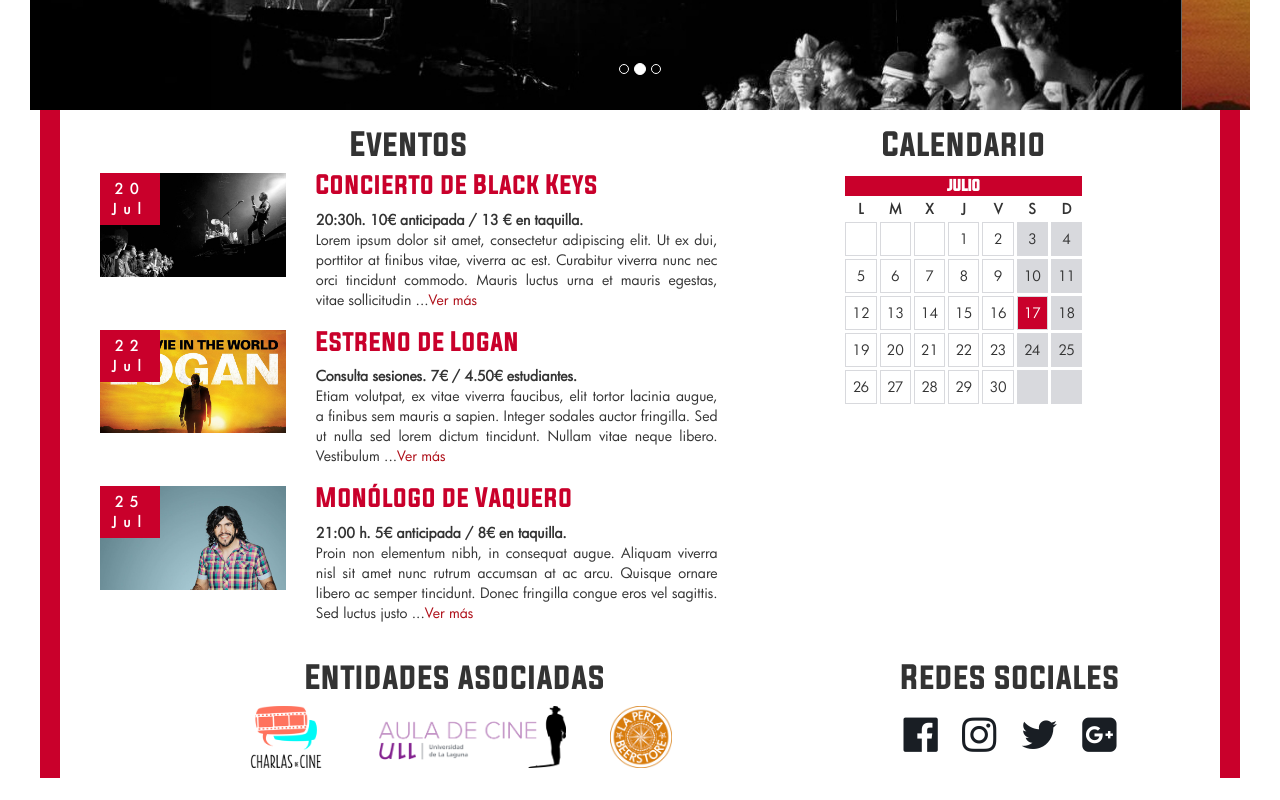
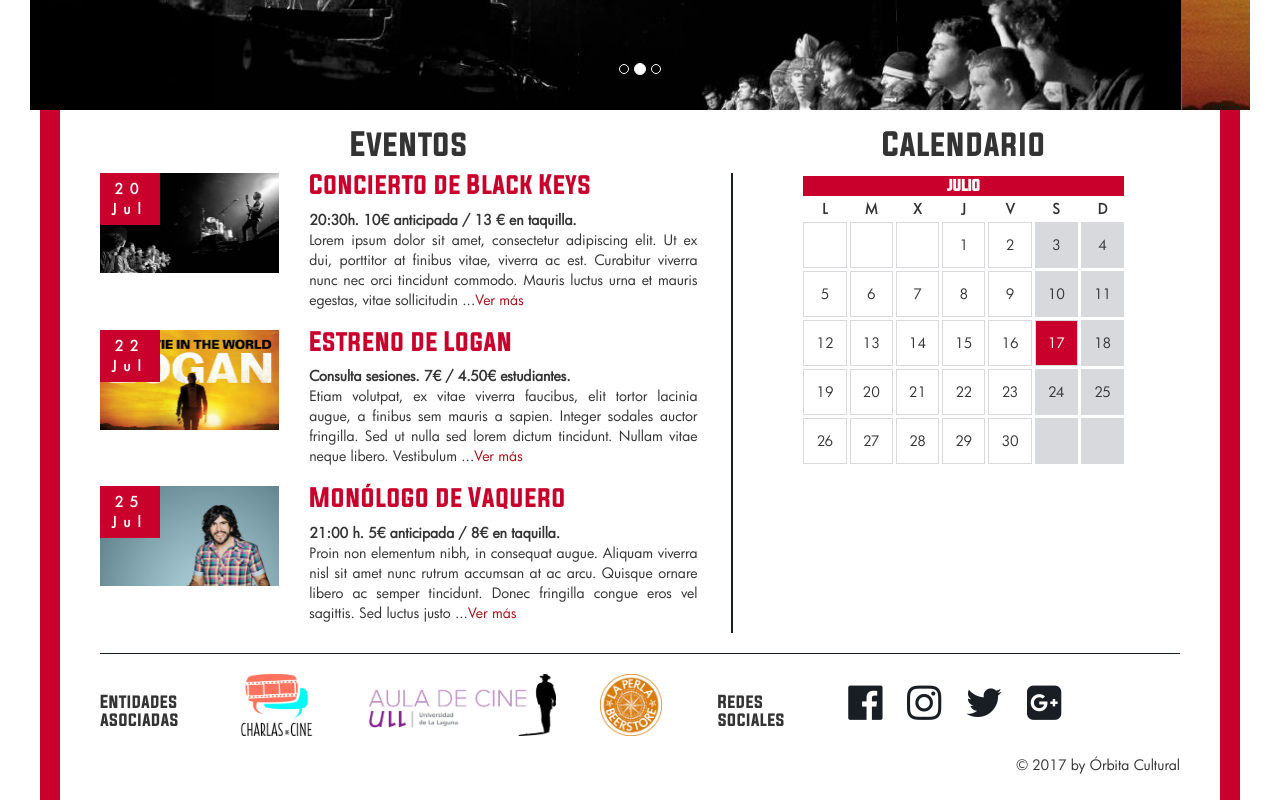
Before and after one commit to irbian/orbita, a plain HTML site: page index.html in a window 1280 px wide. Shown: the part 542-1342 px from the top of the page. Before the commit the page ends 1320 px from the top, so only its background shows below. Drawn offline with nearby package versions, Linux system fonts and the light colour scheme.

Commit message:
Tweaking styles

```diff
--- a/css/main.css
+++ b/css/main.css
@@ -206,6 +206,13 @@
 }
 
 /* Events */
+
+.events-inner {
+    overflow-y: scroll;
+    padding-right: 20px;
+    max-height: 460px;
+}
+
 .event {
     margin-bottom: 20px;
 }
@@ -241,6 +248,12 @@
     text-align: justify;
 }
 
+.spacer {
+    position: absolute;
+    border: 1px solid #191e24;
+    height: 460px;
+    right: 0;
+}
 
 /* Calendar */
 .calendar table {
@@ -256,7 +269,7 @@
 
 .calendar td {
     border: 1px solid #d8d9dd;
-    padding: 6px;
+    padding: 12px;
 }
 .calendar td:nth-child(6),
 .calendar td:nth-child(7) {
@@ -279,13 +292,38 @@
     margin-bottom: 10px;
 }
 
+.contact .data-wrapper {
+    border-right: 1px solid #191e24;
+}
+
+.contact .send {
+    text-align: right;
+    color: #c9002b;
+    display: block;
+    font-size: 16px;
+}
+
 /* About us */
 .about-us p {
     text-align: justify;
 }
 
+.about-us {
+    border-left: 1px solid #191e24;
+}
 
 /* Footer */
+#footer {
+    border-top: 1px solid #191e24;
+    margin-top: 20px;
+    padding-top: 20px;
+}
+
+#footer h2 {
+    font-size: 16px;
+    text-align: left;
+}
+
 .social {
     text-align: center;
 }
@@ -311,7 +349,10 @@
 }
 
 
-
+.copyright {
+    margin: 15px 0;
+    text-align: right;
+}
 
 
 
--- a/footer.html
+++ b/footer.html
@@ -1,17 +1,24 @@
 <div class="row">
-    <div class="col-sm-12 col-md-8 entities">
-        <h2>Entidades asociadas</h2>
-        <div class="entities-inner">
+    <div class="col-md-12 col-lg-7 entities row">
+        <h2 class="col-sm-2">Entidades asociadas</h2>
+        <div class="col-sm-10 entities-inner">
             <a href="#" target="_blank"><img class="" src="./img/charlas-de-cine.png" alt="Charlas de cine"></a>
             <a href="#" target="_blank"><img class="" src="./img/logo-aula-principal.png" alt="Aula de cine"></a>
             <a href="#" target="_blank"><img class="" src="./img/la-perla-beerstore-la-laguna-tenerife-logo.png" alt="La perla Beerstore"></a>
         </div>
     </div>
-    <div class="col-sm-12 col-md-4 social">
-        <h2>Redes sociales</h2>
-        <a href="#" target="_blank"><i class="fa fa-facebook-official"></i></a>
-        <a href="#" target="_blank"><i class="fa fa-instagram"></i></a>
-        <a href="#" target="_blank"><i class="fa fa-twitter"></i></a>
-        <a href="#" target="_blank"><i class="fa fa-google-plus-square"></i></a>
+    <div class="col-md-12 col-lg-5 social row">
+        <h2 class="col-sm-2">Redes sociales</h2>
+        <div class="col-sm-10">
+            <a href="#" target="_blank"><i class="fa fa-facebook-official"></i></a>
+            <a href="#" target="_blank"><i class="fa fa-instagram"></i></a>
+            <a href="#" target="_blank"><i class="fa fa-twitter"></i></a>
+            <a href="#" target="_blank"><i class="fa fa-google-plus-square"></i></a>
+        </div>
     </div>
 </div>
+<div class="row">
+    <div class="col-sm-12 copyright">
+        © 2017 by Órbita Cultural
+    </div>
+</div>
--- a/header.html
+++ b/header.html
@@ -4,7 +4,7 @@
 <div class="col-sm-9 col-md-7 nav-wrapper">
     <ul class="nav nav-pills">
         <li class="home"><a href="./index.html">Inicio</a></li>
-        <li class="about-us"><a href="./about-us.html">Quiénes somos</a></li>
+        <li class="about-us-link"><a href="./about-us.html">Quiénes somos</a></li>
         <li class="programmation"><a href="./events.html">Programación</a></li>
         <li class="contact"><a href="./contact.html">Contacto</a></li>
     </ul>
--- a/index.html
+++ b/index.html
@@ -96,6 +96,8 @@
                 <div class="row">
                     <div class="events col-md-7">
                         <h2>Eventos</h2>
+                        <div class="events-inner">
+                            <div class="spacer"></div>
                             <div class="event row">
                                 <div class="image col-sm-4">
                                     <img src="./img/concierto-reversed.jpeg" alt="Concierto de Black Keys" />
@@ -136,6 +138,50 @@
                                     <h3>Monólogo de Vaquero</h3>
                                     <div class="metadata">21:00 h. 5€ anticipada / 8€ en taquilla.</div>
                                     <div class="description">Proin non elementum nibh, in consequat augue. Aliquam viverra nisl sit amet nunc rutrum accumsan at ac arcu. Quisque ornare libero ac semper tincidunt. Donec fringilla congue eros vel sagittis. Sed luctus justo  ...<a href="" title="Ver más">Ver más</a></div>
+                                </div>
+                            </div>
+
+                            <div class="event row">
+                                <div class="image col-sm-4">
+                                    <img src="./img/concierto-reversed.jpeg" alt="Concierto de Black Keys" />
+                                    <div class="date">
+                                        <div class="day">20</div>
+                                        <day class="month">Jul</day>
+                                    </div>
+                                </div>
+                                <div class="col-sm-8">
+                                    <h3>Concierto de Black Keys</h3>
+                                    <div class="metadata">20:30h. 10€ anticipada / 13 € en taquilla.</div>
+                                    <div class="description">Lorem ipsum dolor sit amet, consectetur adipiscing elit. Ut ex dui, porttitor at finibus vitae, viverra ac est. Curabitur viverra nunc nec orci tincidunt commodo. Mauris luctus urna et mauris egestas, vitae sollicitudin ...<a href="" title="Ver más">Ver más</a></div>
+                                </div>
+                            </div>
+                            <div class="event row">
+                                <div class="image col-sm-4">
+                                    <img src="./img/logan.jpeg" alt="Estreno de Logan" />
+                                    <div class="date">
+                                        <div class="day">22</div>
+                                        <day class="month">Jul</day>
+                                    </div>
+                                </div>
+                                <div class="col-sm-8">
+                                    <h3>Estreno de Logan</h3>
+                                    <div class="metadata">Consulta sesiones. 7€ / 4.50€ estudiantes.</div>
+                                    <div class="description">Etiam volutpat, ex vitae viverra faucibus, elit tortor lacinia augue, a finibus sem mauris a sapien. Integer sodales auctor fringilla. Sed ut nulla sed lorem dictum tincidunt. Nullam vitae neque libero. Vestibulum ...<a href="" title="Ver más">Ver más</a></div>
+                                </div>
+                            </div>
+                            <div class="event row">
+                                <div class="image col-sm-4">
+                                    <img src="./img/vaquero.jpeg" alt="Monólogo de Vaquero" />
+                                    <div class="date">
+                                        <div class="day">25</div>
+                                        <day class="month">Jul</day>
+                                    </div>
+                                </div>
+                                <div class="col-sm-8">
+                                    <h3>Monólogo de Vaquero</h3>
+                                    <div class="metadata">21:00 h. 5€ anticipada / 8€ en taquilla.</div>
+                                    <div class="description">Proin non elementum nibh, in consequat augue. Aliquam viverra nisl sit amet nunc rutrum accumsan at ac arcu. Quisque ornare libero ac semper tincidunt. Donec fringilla congue eros vel sagittis. Sed luctus justo  ...<a href="" title="Ver más">Ver más</a></div>
+                                </div>
                             </div>
                         </div>
                     </div>
```
Also changed, not shown: about-us.html (+1 -1 lines), contact.html (+4 -1 lines). Lines whose indentation alone changed are shown as unchanged.
